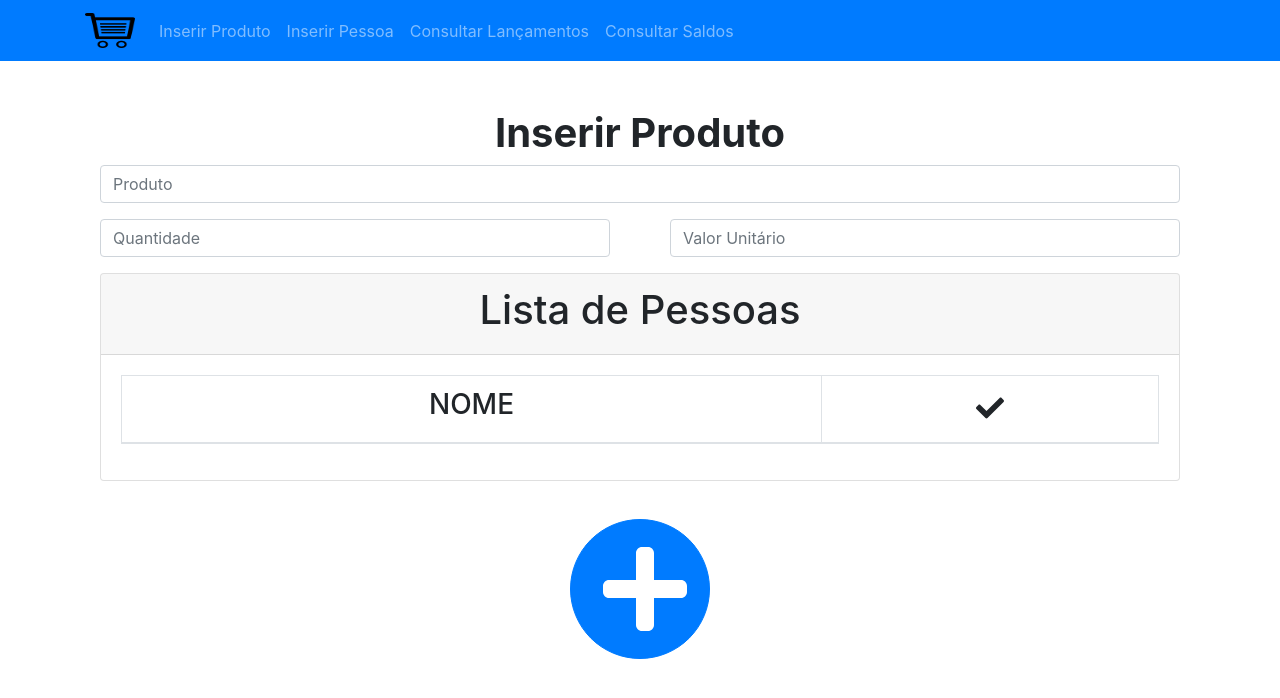
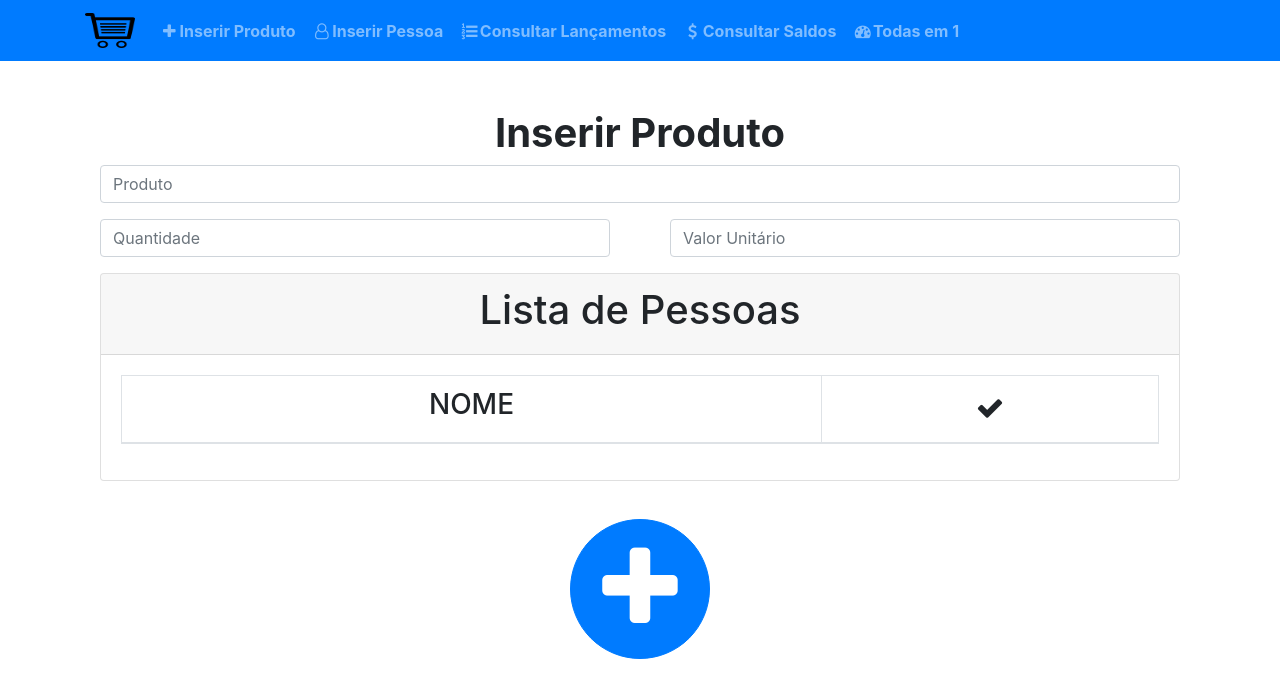
Before and after one commit to wendlerRamos/AppDeMercado, a PHP site: page /InserirCompra.html in a window 1280 px wide. Shown: the top 698 px of the page. Run offline with PHP 8.4, Linux system fonts and the light colour scheme; lists and menus that the app fills with data are empty; some libraries are stand-ins or nearby versions.

Commit message:
Melhorias de Layout

```diff
--- a/InserirCompra.html
+++ b/InserirCompra.html
@@ -12,7 +12,7 @@
     <script src="https://maxcdn.bootstrapcdn.com/bootstrap/4.0.0/js/bootstrap.min.js" integrity="sha384-JZR6Spejh4U02d8jOt6vLEHfe/JQGiRRSQQxSfFWpi1MquVdAyjUar5+76PVCmYl" crossorigin="anonymous"></script>
     <!-- Bootstrap fim -->
     <!-- Font Awesome -->
-    <script defer src="https://use.fontawesome.com/releases/v5.0.8/js/all.js"></script>
+    <link rel="stylesheet" href="https://cdnjs.cloudflare.com/ajax/libs/font-awesome/4.7.0/css/font-awesome.min.css">
     <script src="js/scriptMercado.js"></script>
     <link rel="stylesheet" href="css/main-css.css"> </head>
 
@@ -24,10 +24,11 @@
             <button class="navbar-toggler" type="button" data-toggle="collapse" data-target="#navbarSupportedContent" aria-controls="navbarSupportedContent" aria-expanded="false" aria-label="Toggle navigation"> <span class="navbar-toggler-icon"></span> </button>
             <div class="collapse navbar-collapse" id="navbarSupportedContent">
                 <ul class="navbar-nav mr-auto">
-                    <li class="nav-item"> <a class="nav-link" href="InserirCompra.html">Inserir Produto</a> </li>
-                    <li class="nav-item"> <a class="nav-link" href="InserirPessoa.html">Inserir Pessoa</a> </li>
-                    <li class="nav-item"> <a class="nav-link" href="ConsultarCompra.html">Consultar Lançamentos</a> </li>
-                    <li class="nav-item"> <a class="nav-link" href="ConsultarSaldos.html">Consultar Saldos</a> </li>
+                    <li class="nav-item"> <a class="nav-link" href="InserirCompra.html"><b><i class="fa fa-plus fa-fw" aria-hidden="true"></i>Inserir Produto</b></a> </li>
+                    <li class="nav-item"> <a class="nav-link" href="InserirPessoa.html"><b><i class="fa fa-user-o fa-fw" aria-hidden="true"></i>Inserir Pessoa</b></a> </li>
+                    <li class="nav-item"> <a class="nav-link" href="ConsultarCompra.html"><b><i class="fa fa-list-ol fa-fw" aria-hidden="true"></i>Consultar Lançamentos</b></a> </li>
+                    <li class="nav-item"> <a class="nav-link" href="ConsultarSaldos.html"><b><i class="fa fa-usd fa-fw" aria-hidden="true"></i>Consultar Saldos</b></a> </li>
+                    <li class="nav-item"> <a class="nav-link" href="AllInOne.html"><b><i class="fa fa-tachometer fa-fw" aria-hidden="true"></i>Todas em 1</b></a> </li>
                 </ul>
             </div>
         </div>
@@ -77,7 +78,7 @@
             </div>
             <br>
             <div style="padding-top: 2%" class="col mb-5 d-flex ">
-                <button style="margin: 0 auto" type="button" class="btn btn-primary btn-circle btn-xl" onclick="inserirProduto()"> <i class="fas fa-plus fa-2x"></i> </button>
+                <button style="margin: 0 auto" type="button" class="btn btn-primary btn-circle btn-xl" onclick="inserirProduto()"> <i class="fa fa-plus fa-2x"></i> </button>
             </div>
         </div>
         <!-- FIM CONTEÚDO -->
--- a/css/main-css.css
+++ b/css/main-css.css
@@ -18,7 +18,7 @@
 .btn-circle.btn-xl {
   width: 140px;
   height: 140px;
-  padding: 20px 32px;
+  padding: 20px 20px;
   font-size: 48px;
   line-height: 2.66;
   border-radius: 70px;
```
Also changed, not shown: AllInOne.html (+7 -7 lines), ConsultarCompra.html (+7 -6 lines), ConsultarSaldos.html (+5 -4 lines), home.html (+8 -5 lines), inserirPessoa.html (+6 -5 lines).
